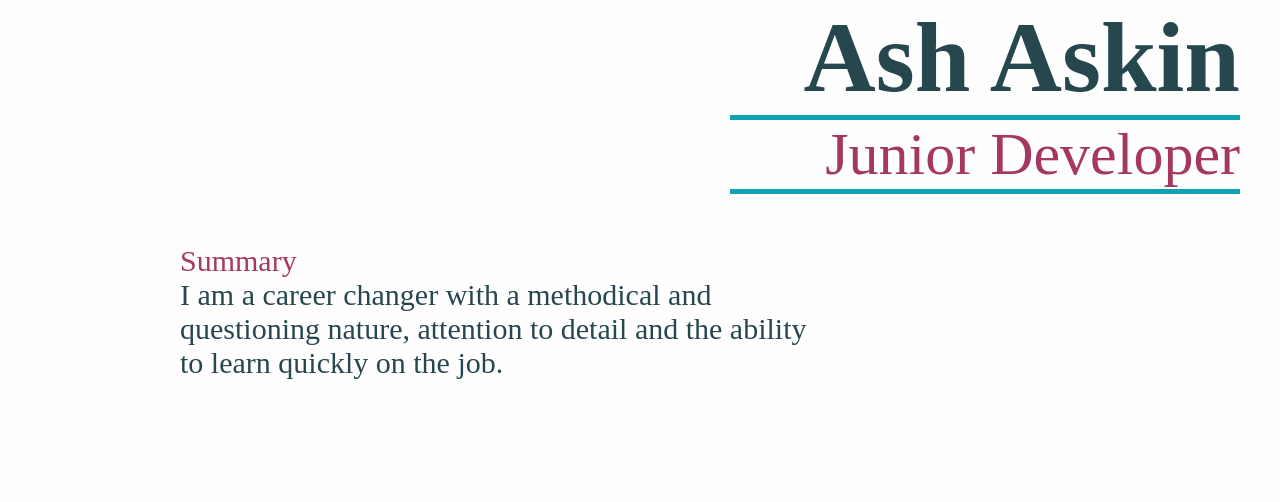
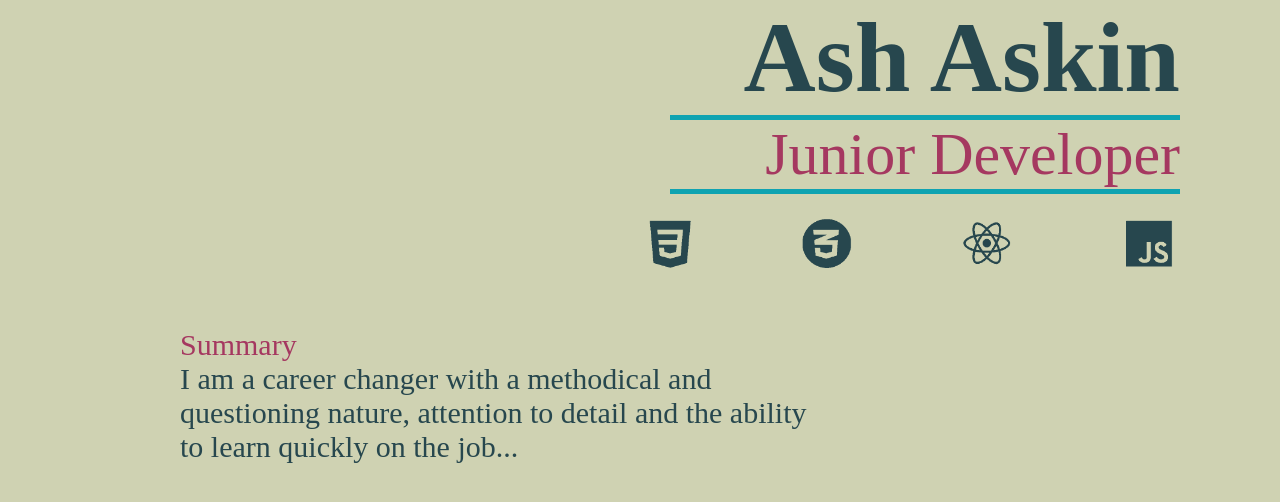
Before and after one commit to ashaskincodes/portfolioCV, a plain HTML site: page index.html in a window 1280 px wide. Drawn offline with Linux system fonts and the light colour scheme; a web font is replaced by a local one.

Commit message:
Summary amended

```diff
--- a/index.html
+++ b/index.html
@@ -12,13 +12,16 @@
             <div class="rectangle"></div>
             <h2>Junior Developer</h2>
             <div class="rectangle"></div>
+            <div class="logos">
+                <img src="languagelogos.png" alt="The logos for HTML, CSS, JavaScript and React">
+            </div>
         </div>
         <div class="summary">
             <h3>Summary</h3>
             <p>I am a career changer with a methodical
                 and questioning nature, attention to
                 detail and the ability to learn quickly on
-                the job.</p>
+                the job...</p>
         </div>
     </body>
 </html>
--- a/styles.css
+++ b/styles.css
@@ -12,14 +12,19 @@
 
 body {
     width: 100%;
-    background-color: #FEFEFF;
+/*    background-color: #FBD1A2; */
+/*    background-color: #EFC88B; */
+/*    background-color: #EDAE49; */
+/*    background-color: #ECA72C; */
+/*    background-color: #99D17B; */
+    background-color: #CFD2B2;
 }
 
 .title {
+    margin-right: 100px;
     display: flex;
     flex-direction: column;
     align-items: flex-end;
-    margin-right: 40px;
 }
 
 .rectangle {
@@ -60,3 +65,9 @@ h2 {
 .summary p {
     color: #27474E;
 }
+
+
+.logos img {
+    margin-top: 20px;
+    height: 60px;
+}
```
Also changed, not shown: languagelogos.png (added).
